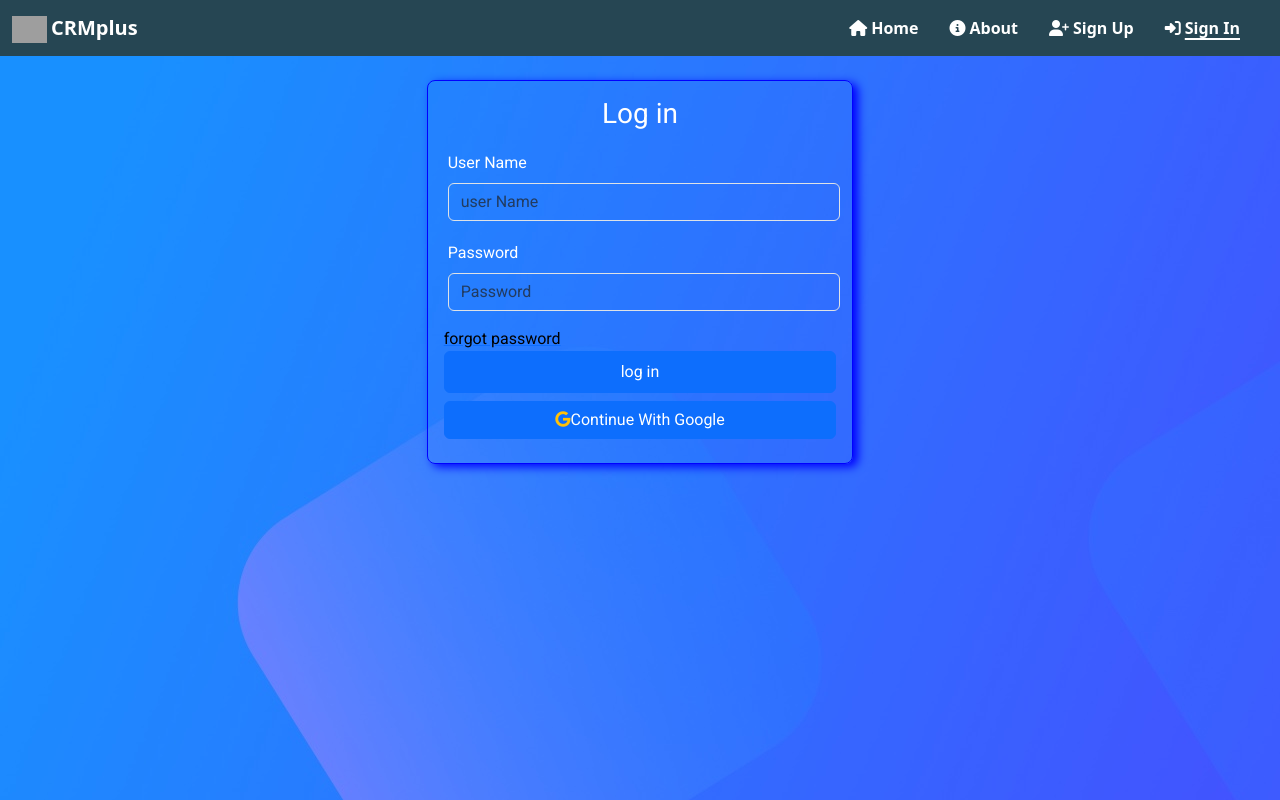
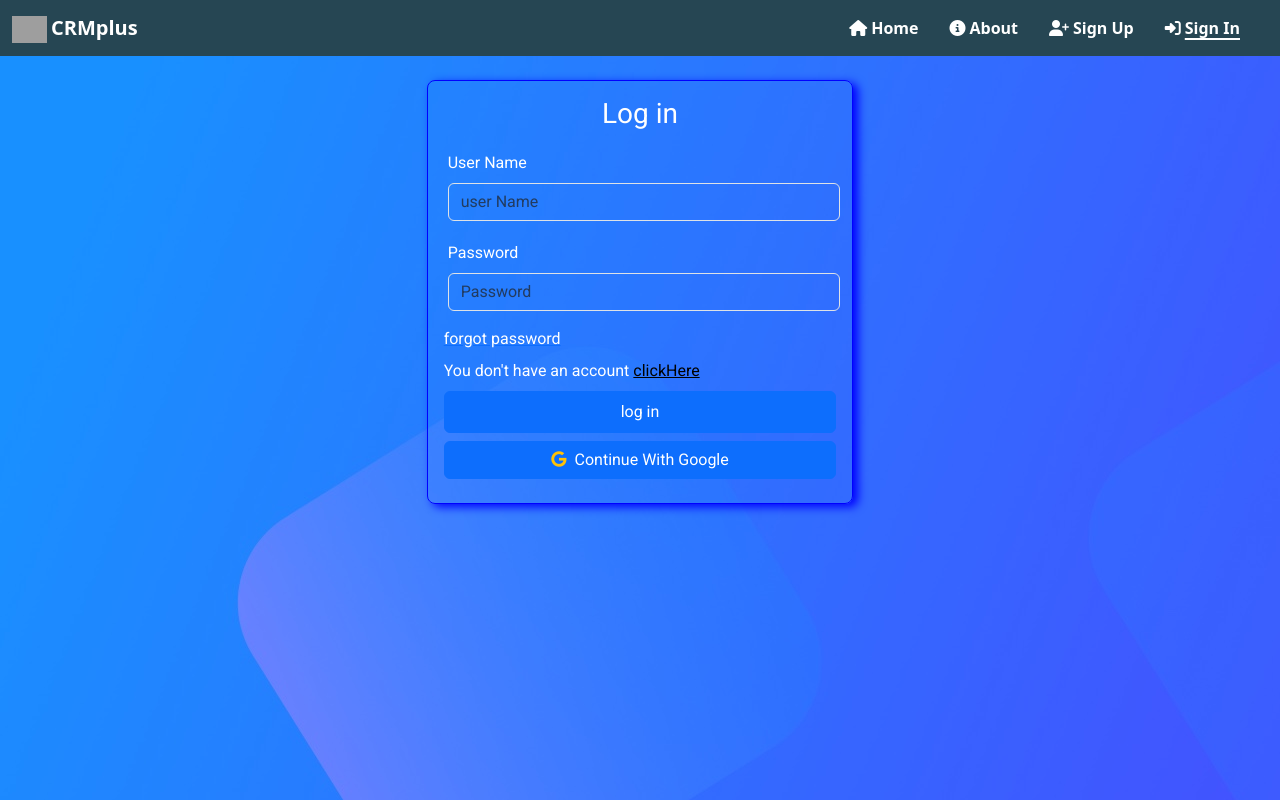
Before and after one commit to Ranjithanbu/CRM-frontEnd, a React (Vite) app: page /signIn in a window 1280 px wide. Built offline with nearby package versions, Linux system fonts and the light colour scheme; no server answers; grey boxes are pictures that could not be loaded.

Commit message:
signup navigation added

```diff
--- a/components/Oauth.jsx
+++ b/components/Oauth.jsx
@@ -49,7 +49,7 @@ const Oauth = () => {
     return (
         <div>
 
-            <button type='button' className='btn w-100 btn-primary text-white my-2' onClick={handleClick}>{spinner?<div className='mx-auto'><ClipLoader color="#36d7b7" size={30} /></div>:<i class="fa-brands fa-google text-warning" ></i>}Continue With Google</button>
+            <button type='button' className='btn w-100 btn-primary text-white my-2' onClick={handleClick}>{spinner?<div className='mx-auto'><ClipLoader color="#36d7b7" size={30} /></div>:<i class="fa-brands fa-google text-warning me-2" ></i>}Continue With Google</button>
             <ToastContainer />
         </div>
     );
--- a/pages/SignIn.jsx
+++ b/pages/SignIn.jsx
@@ -84,7 +84,8 @@ const SignIn = () => {
                             <p>{formik.errors.password}</p>
                         </div>
 
-                        <NavLink to={'/passwordResetAuth'}><span className='text-black mb-2'>forgot password</span></NavLink>
+                        <NavLink to={'/passwordResetAuth'}><span className='text-white mb-1'>forgot password</span></NavLink>
+                        <p className='my-2'>You don't have an account<NavLink to={'/signUp'} className={'text-black ms-1'}>clickHere</NavLink></p>
                         <button className="btn btn-primary w-100 py-2 mx-auto" type="submit">{spinner?<div className='mx-auto'><ClipLoader color="#36d7b7" size={25} /></div>:'log in'}</button>
                         <Oauth />
                     </div>
```
